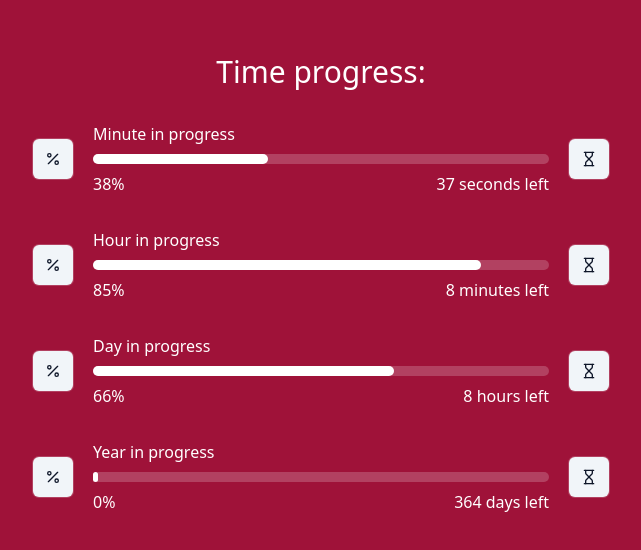
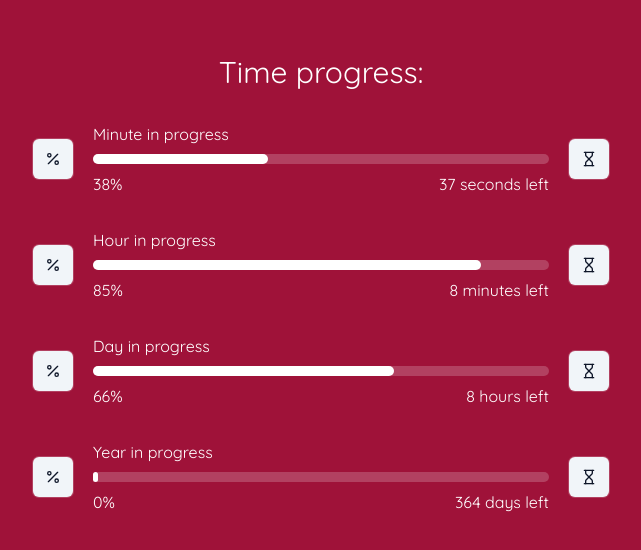
Before and after one commit to MrSnor/Time-Progress, a React (Vite) app: page / in a window 1280 px wide. Shown: the part 108-658 px from the top of the page, without its empty margins (319-960 px from the left). Built offline with nearby package versions, Linux system fonts and the light colour scheme.

Commit message:
add new fonts
add quicksands

```diff
--- a/index.html
+++ b/index.html
@@ -44,6 +44,13 @@
     />
 
     <!-- Meta Tags Generated via https://www.opengraph.xyz -->
+
+    <link rel="preconnect" href="https://fonts.googleapis.com" />
+    <link rel="preconnect" href="https://fonts.gstatic.com" crossorigin />
+    <link
+      href="https://fonts.googleapis.com/css2?family=Quicksand:wght@300;400;500;600;700&display=swap"
+      rel="stylesheet"
+    />
   </head>
   <body>
     <div id="root"></div>
--- a/src/baseTailwind.css
+++ b/src/baseTailwind.css
@@ -72,5 +72,6 @@
   }
   body {
     @apply bg-background text-foreground;
+    font-family: "Quicksand", sans-serif;
   }
 }
```
